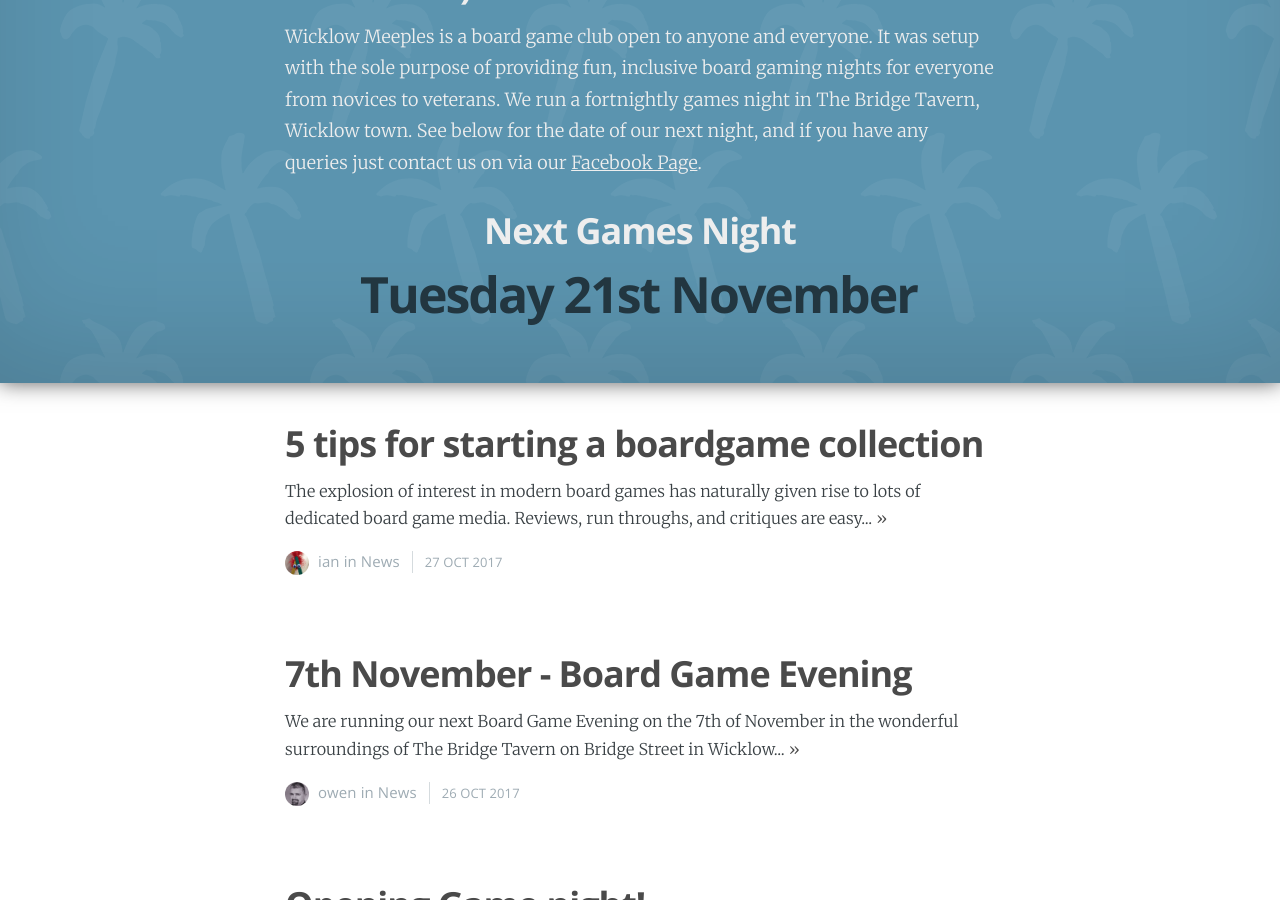
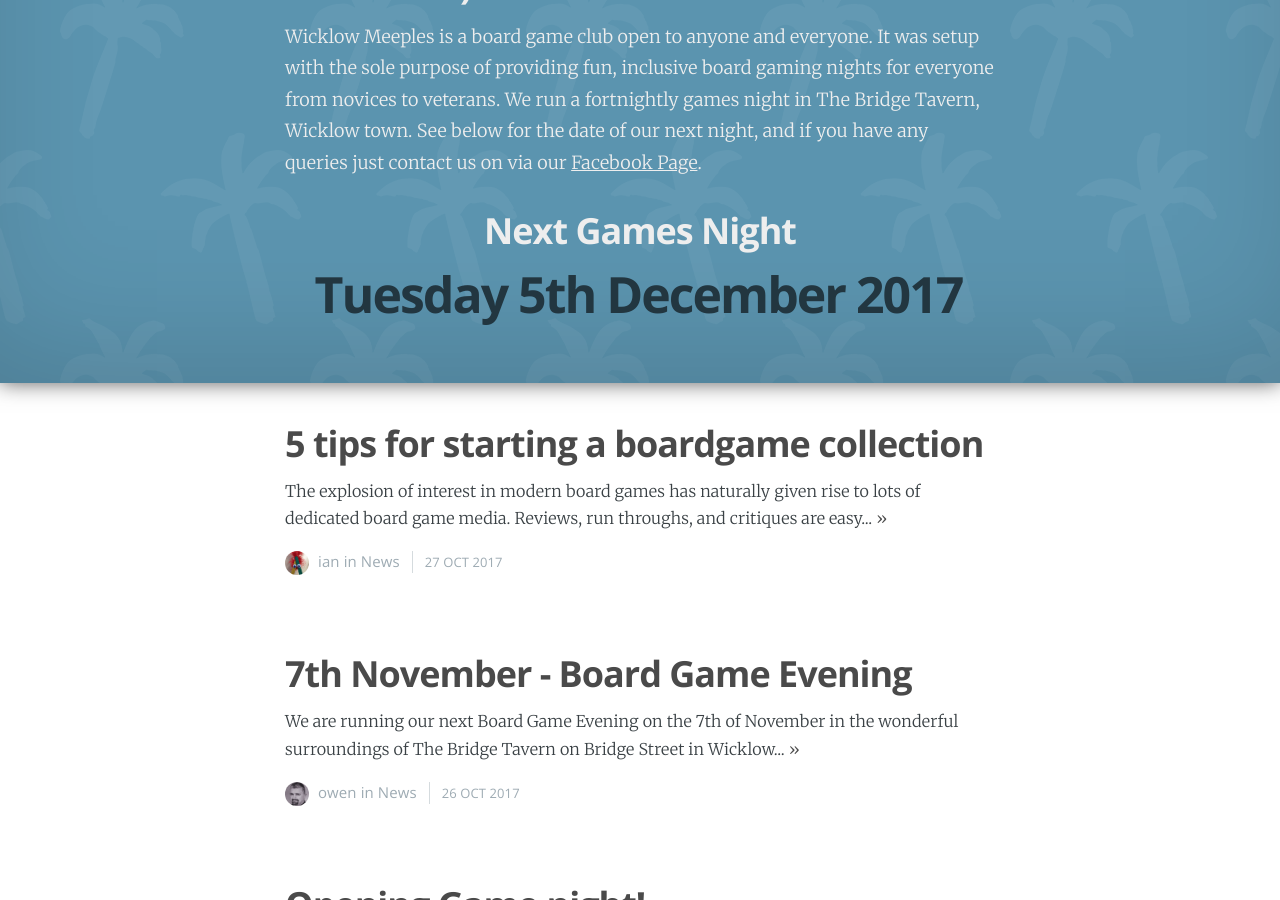
Before and after one commit to owenmcg/owenmcg.github.io, a Jekyll site: the page built from index.html, in a window 1280 px wide and 900 px high, scrolled down 1002 px. Built offline with Jekyll 4.4.1, drawn with Linux system fonts in a browser that asks for light colours; nearby versions of some CDN libraries; the list of posts is cut into pages by our own code.

Commit message:
update next game night date

```diff
--- a/index.html
+++ b/index.html
@@ -37,7 +37,7 @@ current: home
         <p class="post-excerpt">Wicklow Meeples is a board game club open to anyone and everyone. It was setup with the sole purpose of providing fun, inclusive board gaming nights for everyone from novices to veterans. We run a fortnightly games night in The Bridge Tavern, Wicklow town. See below for the date of our next night, and if you have any queries just contact us on via our <a href="https://www.facebook.com/wicklowmeeples/">Facebook Page</a>.
         </p>
         <h2 class="center">Next Games Night</h2>
-        <h1 class="center">Tuesday 21st November</h1>
+        <h1 class="center">Tuesday 5th December 2017</h1>
     </div>
 </div>
 <main id="content" class="content" role="main">
```
